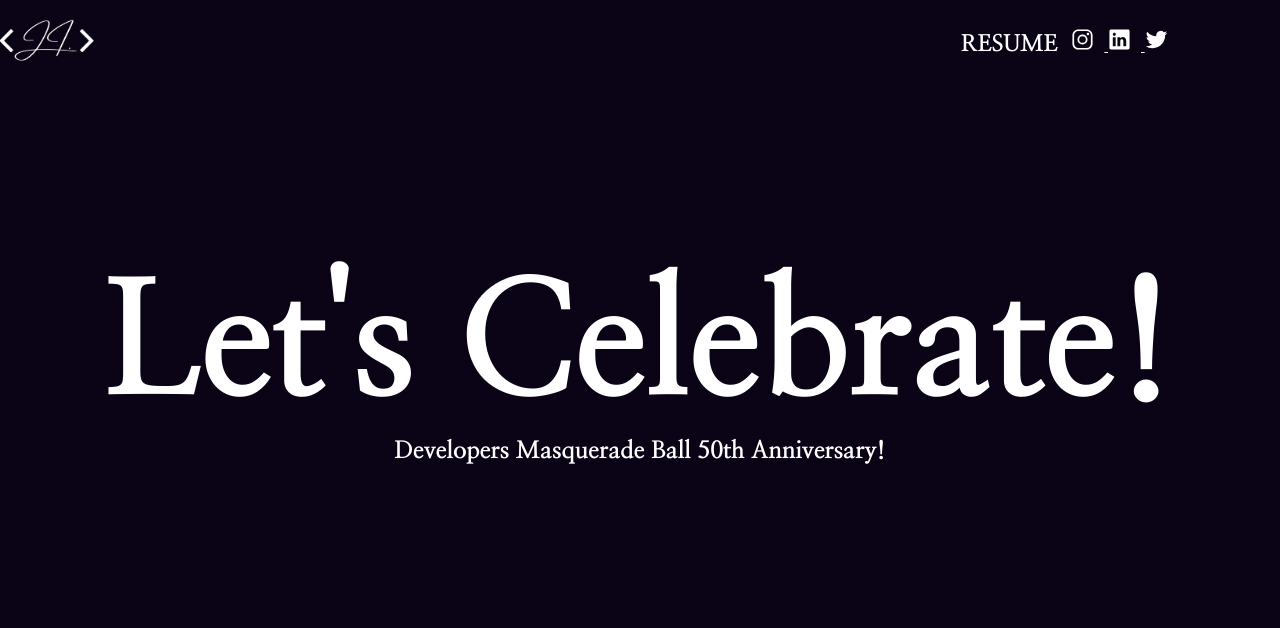
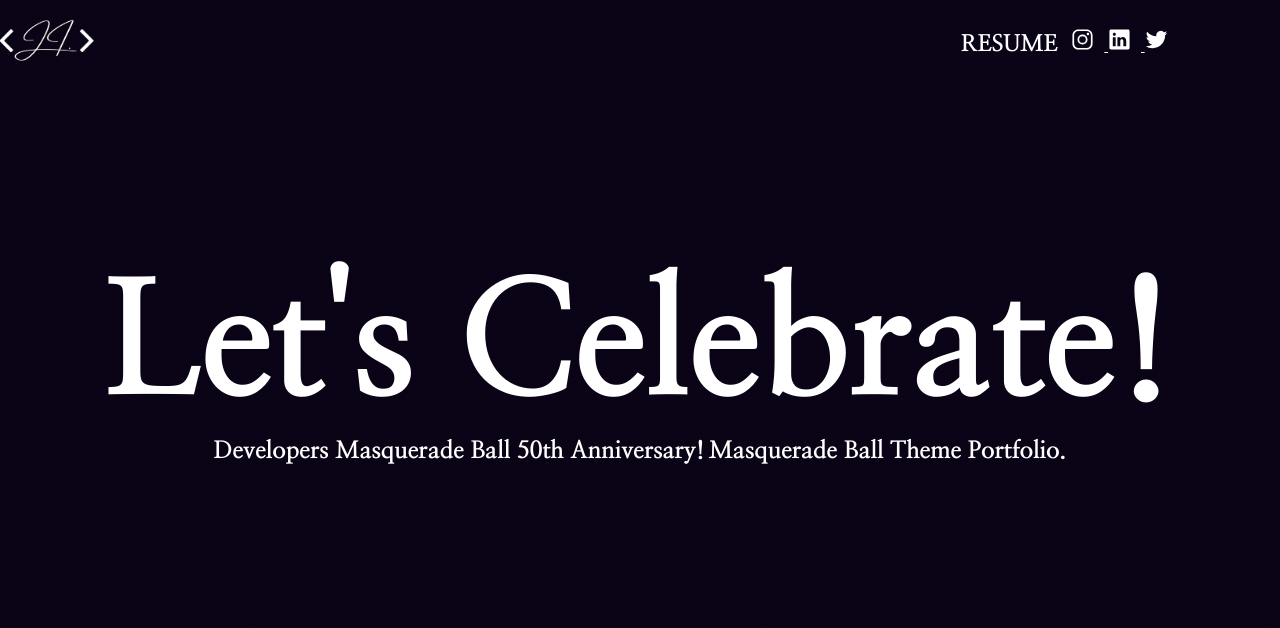
Before and after one commit to Jess1567/Portfolio-Masquerade-Ball, a plain HTML site: page index.html in a window 1280 px wide. Shown: the top 628 px of the page. Drawn offline with nearby package versions, Linux system fonts and the light colour scheme; a script that the page names is missing; a web font is replaced by a local one.

Commit message:
Update index.html

```diff
--- a/index.html
+++ b/index.html
@@ -36,6 +36,7 @@
        <div class="container">
         <h1>Let's Celebrate!</h1>
        <a> Developers Masquerade Ball 50th Anniversary!</a>
+           <a>Masquerade Ball Theme Portfolio.</a>
     </div>
 
     </div>
```
